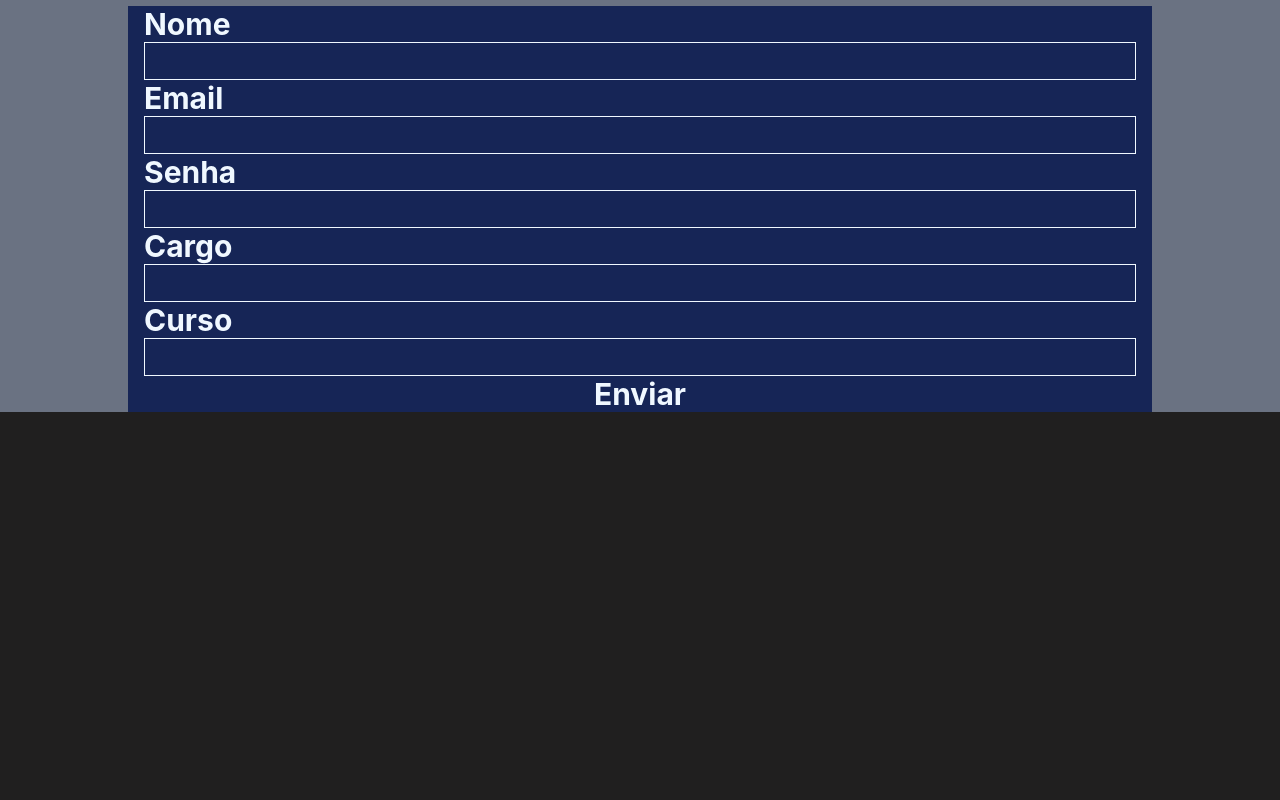
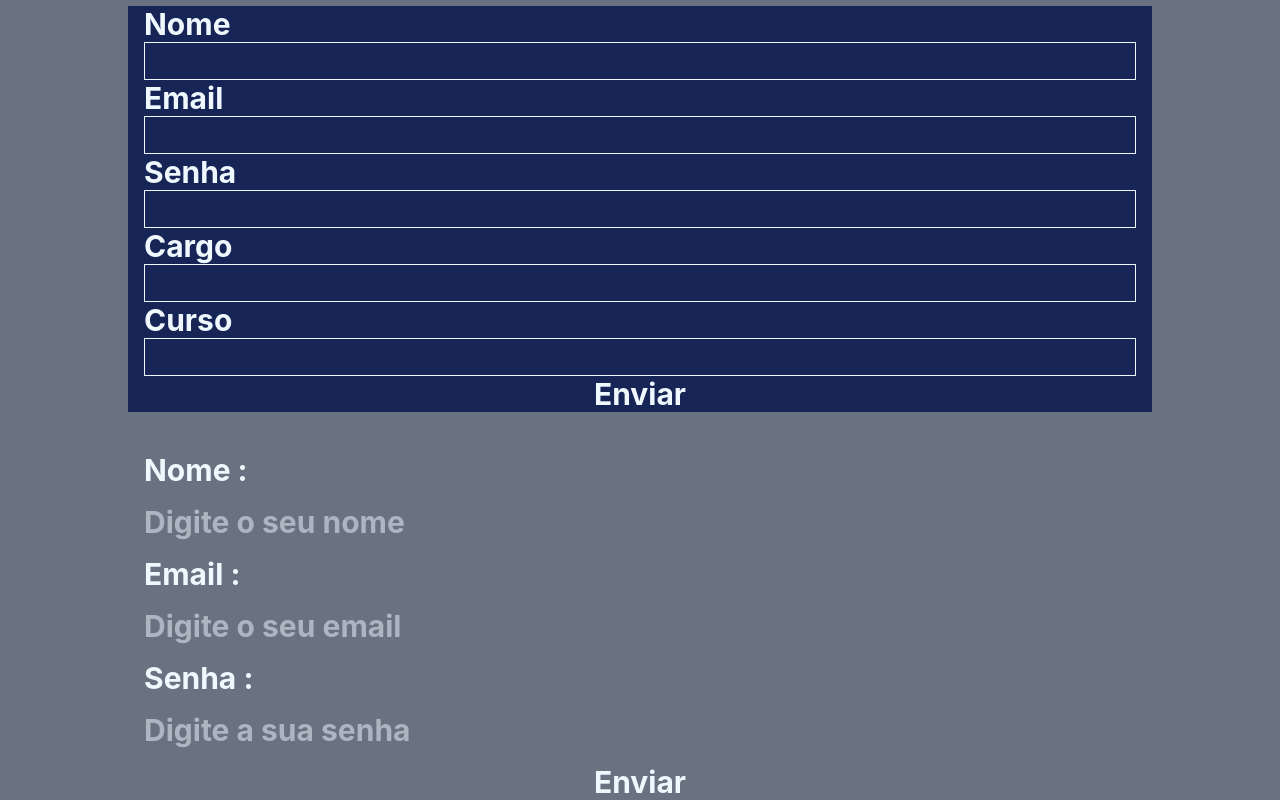
Before and after one commit to Paulo-Borges/FormTest, a React (Vite) app: page / in a window 1280 px wide. Shown: the part 1218-2018 px from the top of the page. Before the commit the page ends 1630 px from the top, so only its background shows below. Built offline with nearby package versions, Linux system fonts and the light colour scheme.

Commit message:
feat: Iniciando Formulario

```diff
--- a/src/App.tsx
+++ b/src/App.tsx
@@ -1,6 +1,7 @@
 import { FinishForm } from "./components/FinishForm";
 import { ControlledForm } from "./components/Form";
 import { FormCerto } from "./components/FormCerto";
+import { Formulario } from "./components/Formulario";
 import { MasForm } from "./components/MasForm";
 import { ValidationForm } from "./components/ValidationForm";
 
@@ -24,6 +25,9 @@ function App() {
       <div className=" bg-blue-950 ">
         <FinishForm />
       </div>
+      <div className=" bg-gray-500">
+        <Formulario />
+      </div>
     </div>
   );
 }
--- /dev/null
+++ b/src/components/Formulario.tsx
@@ -0,0 +1,73 @@
+import { useState } from "react";
+
+export const Formulario = () => {
+  const [error, setError] = useState("");
+  const [formData, setFormData] = useState({
+    nome: "",
+    email: "",
+    senha: "",
+  });
+
+  const FormField = [
+    {
+      label: "Nome :",
+      name: "nome",
+      type: "text",
+      placeholder: "Digite o seu nome",
+    },
+    {
+      label: "Email :",
+      name: "email",
+      type: "email",
+      placeholder: "Digite o seu email",
+    },
+    {
+      label: "Senha :",
+      name: "senha",
+      type: "password",
+      placeholder: "Digite a sua senha",
+    },
+  ];
+
+  const HandleSubmit = (e: React.FormEvent<HTMLFormElement>) => {
+    e.preventDefault();
+
+    if (formData.senha.length < 6) {
+      setError("Não é possível enviar: senha muito curta.");
+      return;
+    }
+    console.log("Clicou!!!", formData);
+  };
+
+  const HandleChange = (e: React.ChangeEvent<HTMLInputElement>) => {
+    const { name, value } = e.target;
+    setFormData({ ...formData, [name]: value });
+  };
+
+  return (
+    <form
+      onSubmit={HandleSubmit}
+      className="flex flex-col gap-4 w-screen max-w-5xl px-4"
+    >
+      {FormField.map((field) => (
+        <div key={field.name}>
+          <label htmlFor={field.name} className="flex flex-col gap-4">
+            {field.label}
+            <input
+              type={field.type}
+              name={field.name}
+              value={formData[field.name as keyof typeof formData]}
+              placeholder={field.placeholder}
+              onChange={HandleChange}
+            />
+          </label>
+        </div>
+      ))}
+
+      {error && (
+        <span className=" text-red-600 font-medium text-xl">{error}</span>
+      )}
+      <button type="submit">Enviar</button>
+    </form>
+  );
+};
```
